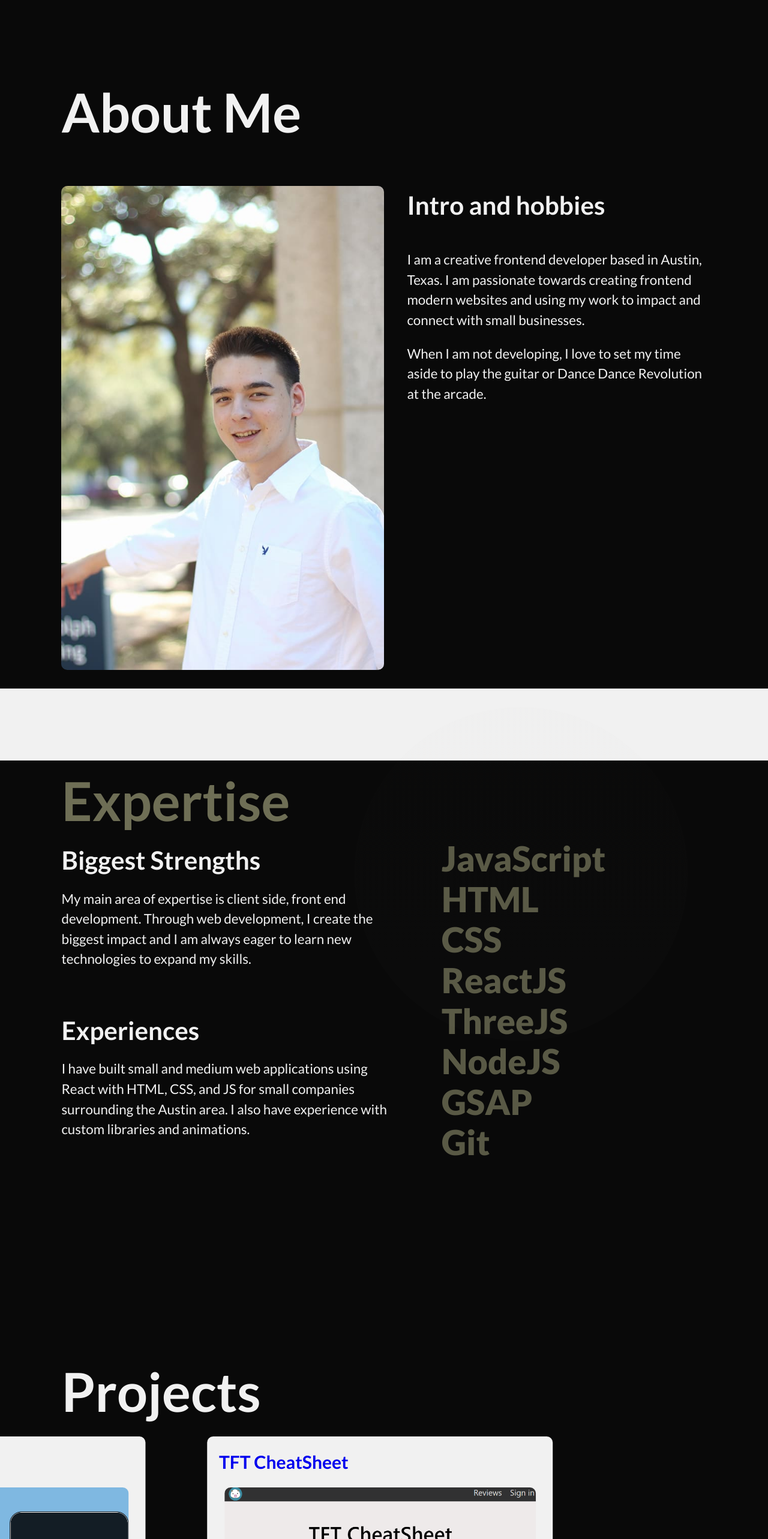
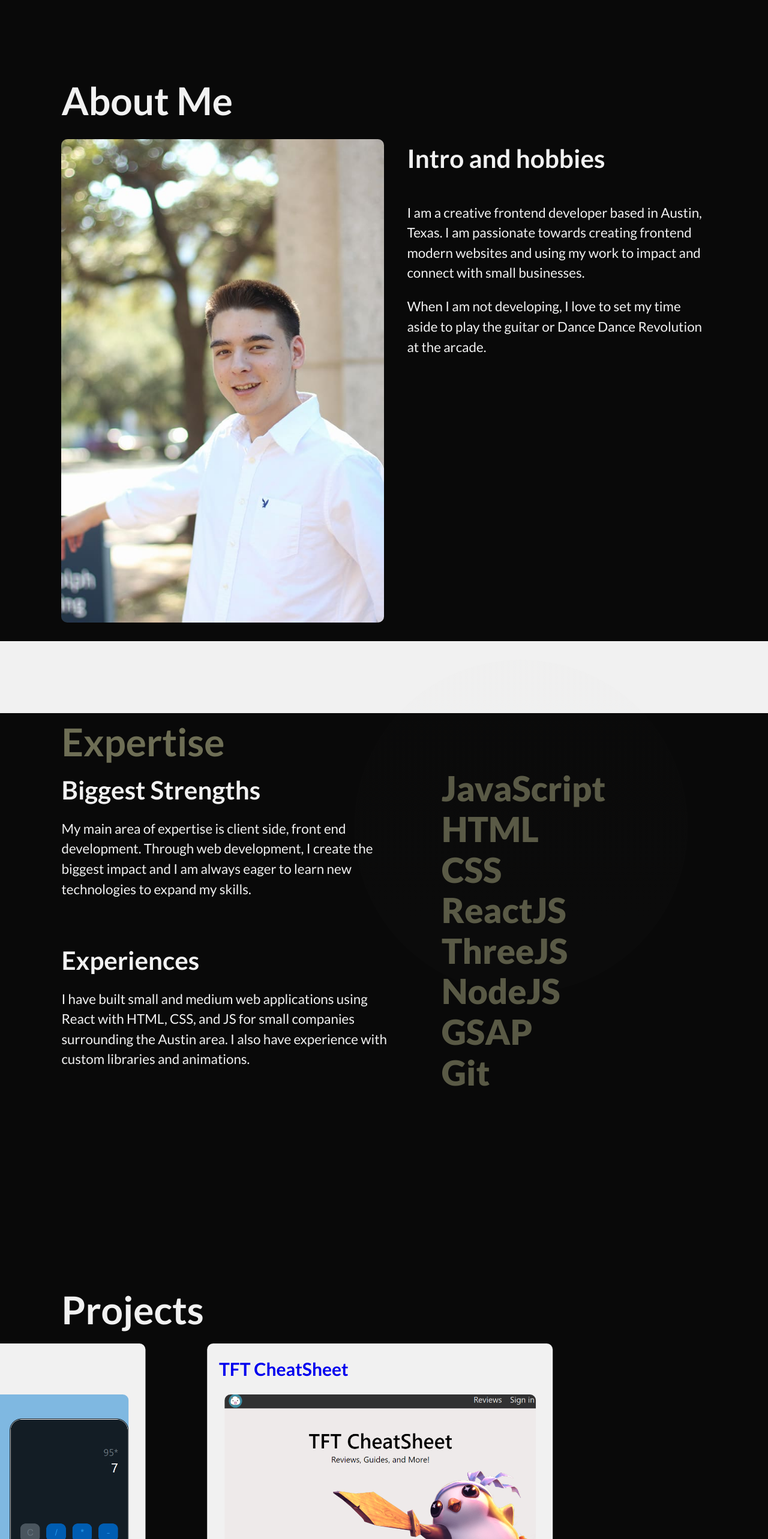
Before and after one commit to BrianMcCune/brianmccune-portfolio, a React (Vite) app: page / in a window 1280 px wide. Shown: the part 1840-4406 px from the top of the page at 60% size. Built offline with nearby package versions, Linux system fonts and the light colour scheme.

Commit message:
headline font-size change

```diff
--- a/src/App.css
+++ b/src/App.css
@@ -183,9 +183,8 @@ button {
 .about > .headline-container {
   display: flex;
   margin-left: 8dvw;
-  margin-bottom: 5dvh;
   font-weight: 600;
-  font-size: 7dvw;
+  font-size: 5dvw;
   overflow: hidden;
   color: rgb(110, 110, 85);
 }
@@ -246,7 +245,7 @@ h3 {
   display: flex;
   flex-direction: row;
   font-weight: 600;
-  font-size: 7dvw;
+  font-size: 5dvw;
   color: rgb(110, 110, 85);
   overflow: hidden;
 }
@@ -318,7 +317,7 @@ h3 {
   display: flex;
   flex-direction: row;
   font-weight: 600;
-  font-size: 7dvw;
+  font-size: 5dvw;
   color: rgb(110, 110, 85);
   overflow: hidden;
   margin-left: 8dvw;
@@ -379,6 +378,12 @@ a:visited {
   margin-right: 8dvw;
 }
 
+.contact-headline {
+  font-weight: 600;
+  font-size: 5dvw;
+  color: rgb(110, 110, 85);
+}
+
 .contact > .container {
   display: flex;
   flex-direction: column;
--- a/src/Projects.jsx
+++ b/src/Projects.jsx
@@ -128,7 +128,7 @@ const Projects = () => {
       ease: 'none',
       scrollTrigger: {
         trigger: '.projects',
-        start: '13.5% top',
+        start: '12.7% top',
         pin: true,
         scrub: 1,
         end: '+=1500',
```
